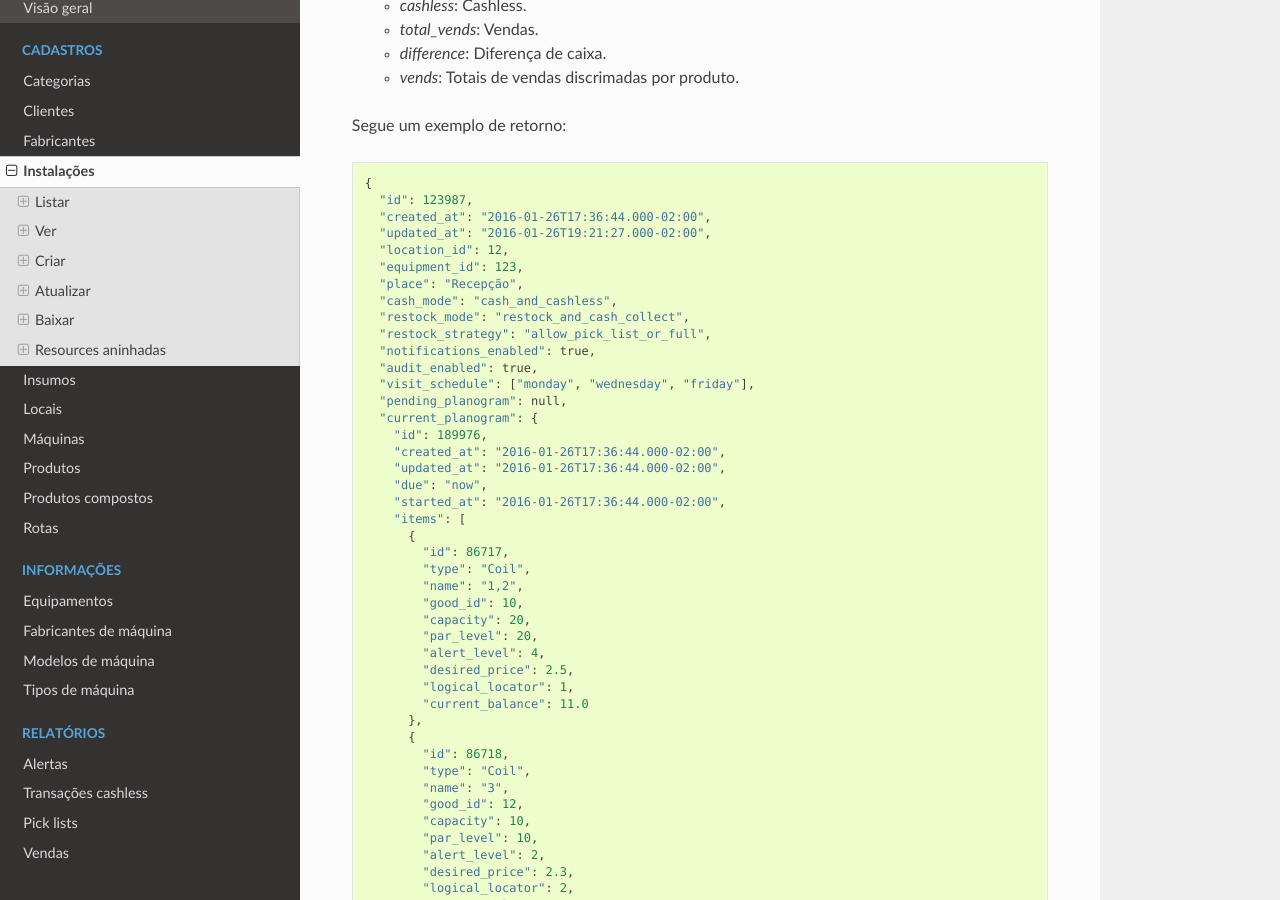
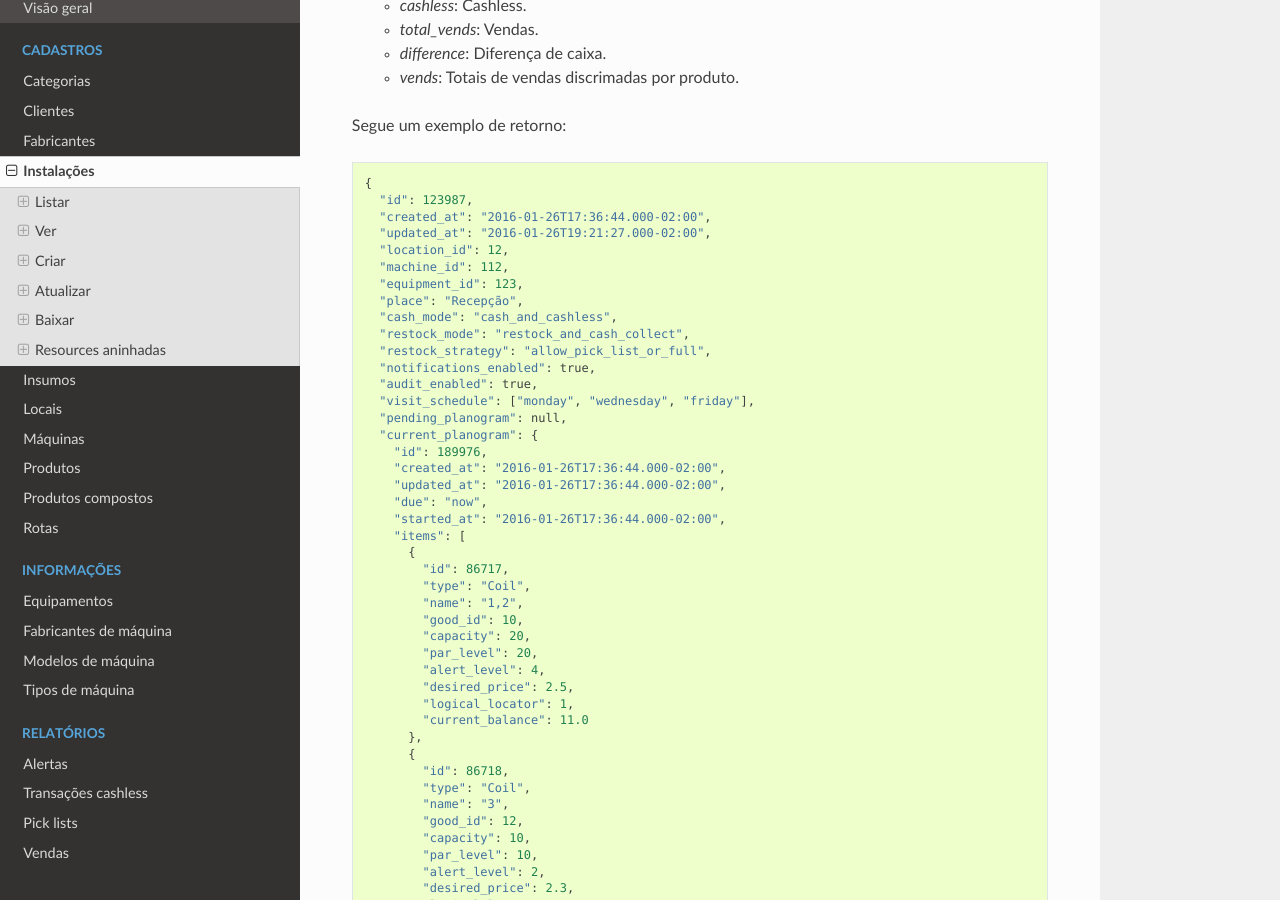
Before and after one commit to rfbezerra/vmpay_api_doc, a Sphinx documentation site: the page built from docs/source/registries/installation.rst, in a window 1280 px wide and 900 px high, scrolled down 2400 px. Built offline with Sphinx 7.4.7 and the Read the Docs theme 2.0.0, drawn with Linux system fonts in a browser that asks for light colours.

Commit message:
Corrige exemplo do show de instalação (machine_id)

```diff
--- a/docs/source/registries/installation.rst
+++ b/docs/source/registries/installation.rst
@@ -143,6 +143,7 @@ Segue um exemplo de retorno:
       "created_at": "2016-01-26T17:36:44.000-02:00",
       "updated_at": "2016-01-26T19:21:27.000-02:00",
       "location_id": 12,
+      "machine_id": 112,
       "equipment_id": 123,
       "place": "Recepção",
       "cash_mode": "cash_and_cashless",
```
